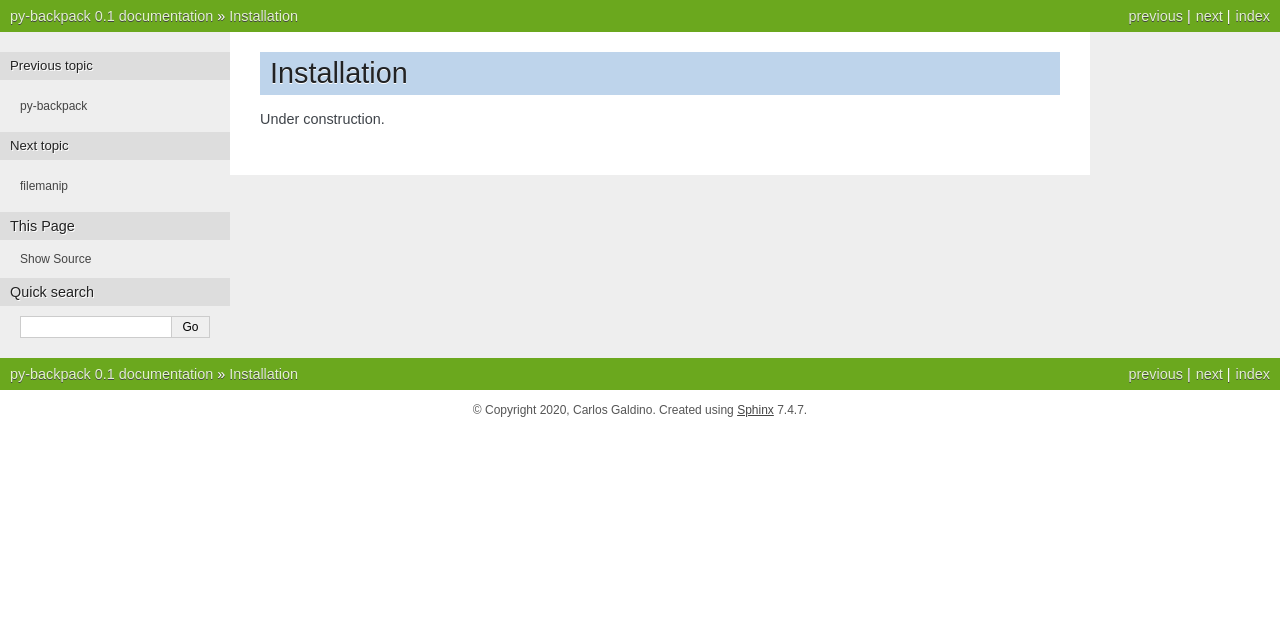
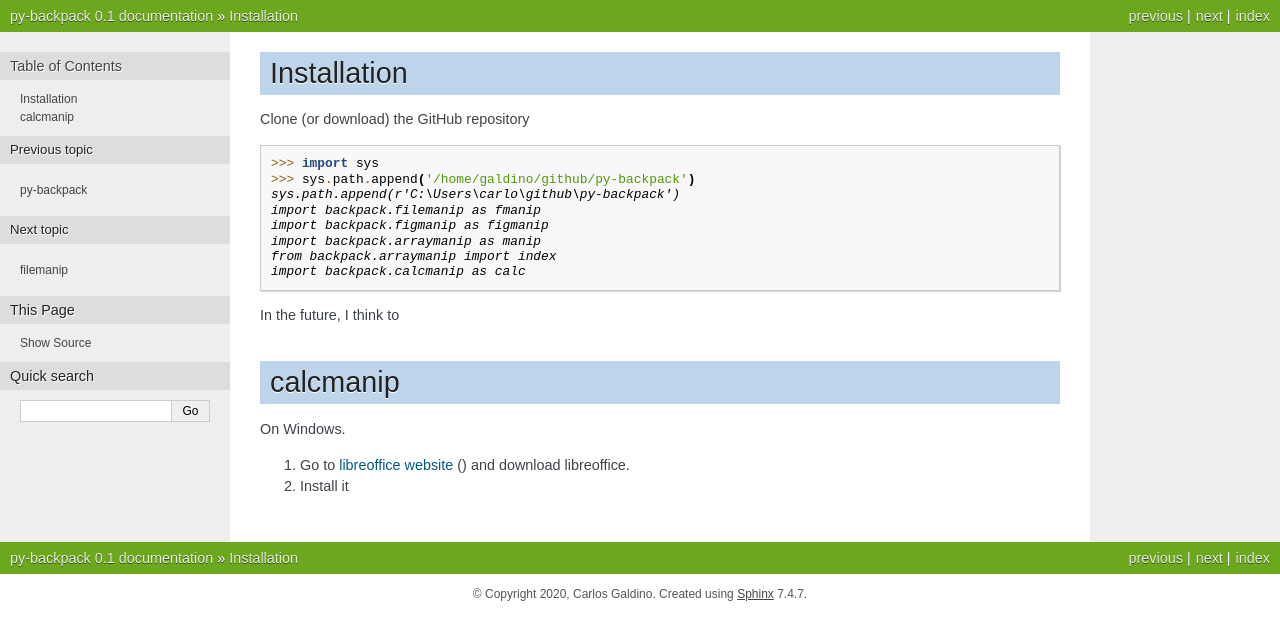
Before and after one commit to cwgaldino/py_backpack, a Sphinx documentation site: the page built from docs/installation.rst, in a window 1280 px wide. Shown: the top 640 px of the page. Built offline with Sphinx 7.4.7, drawn with Linux system fonts in a browser that asks for light colours.

Commit message:
fix some warnings
warnings

```diff
--- a/docs/installation.rst
+++ b/docs/installation.rst
@@ -4,4 +4,29 @@
 Installation
 ==================
 
-Under construction.
+Clone (or download) the GitHub repository
+
+
+>>> import sys
+>>> sys.path.append('/home/galdino/github/py-backpack')
+sys.path.append(r'C:\Users\carlo\github\py-backpack')
+import backpack.filemanip as fmanip
+import backpack.figmanip as figmanip
+import backpack.arraymanip as manip
+from backpack.arraymanip import index
+import backpack.calcmanip as calc
+
+In the future, I think to
+
+
+calcmanip
+==================
+
+On Windows.
+
+1. Go to `libreoffice website`_ () and download libreoffice.
+2. Install it
+
+
+
+.. _libreoffice website: https://www.libreoffice.org/
```
Also changed, not shown: 1 other file.
